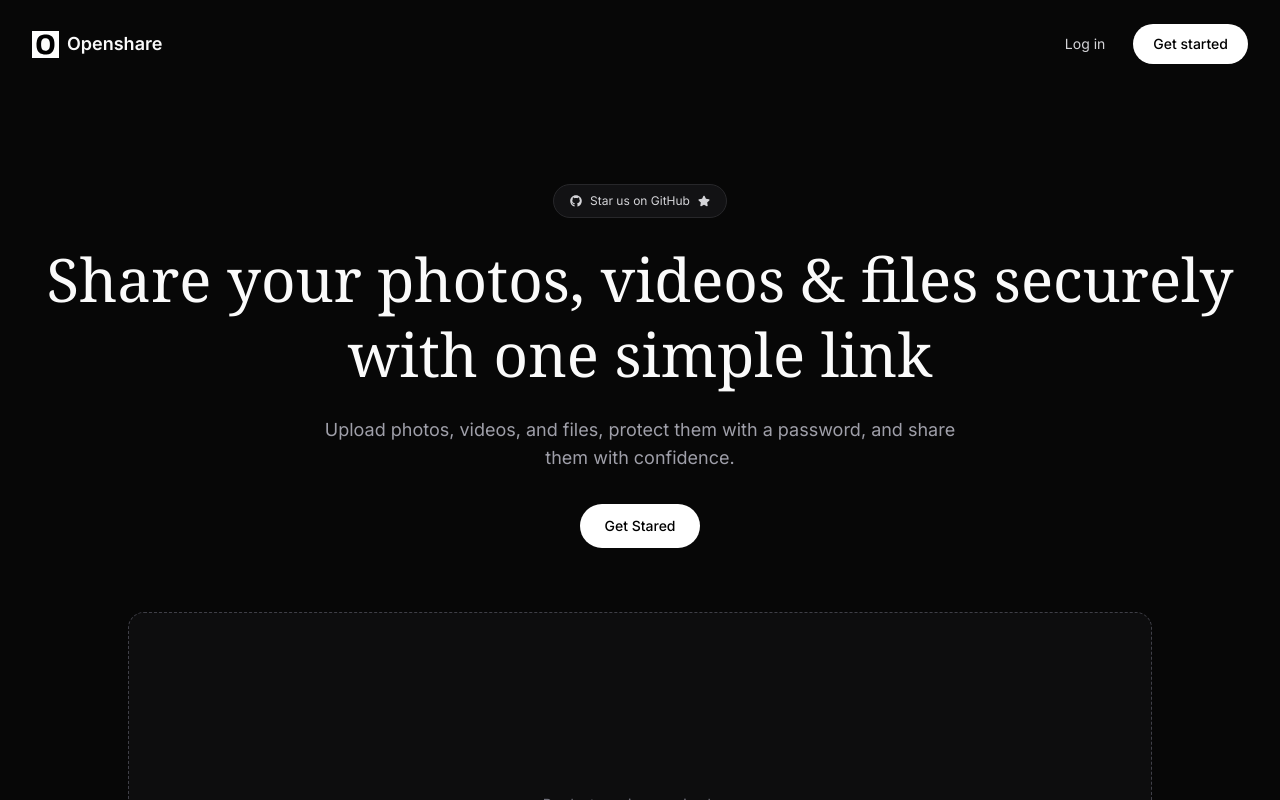
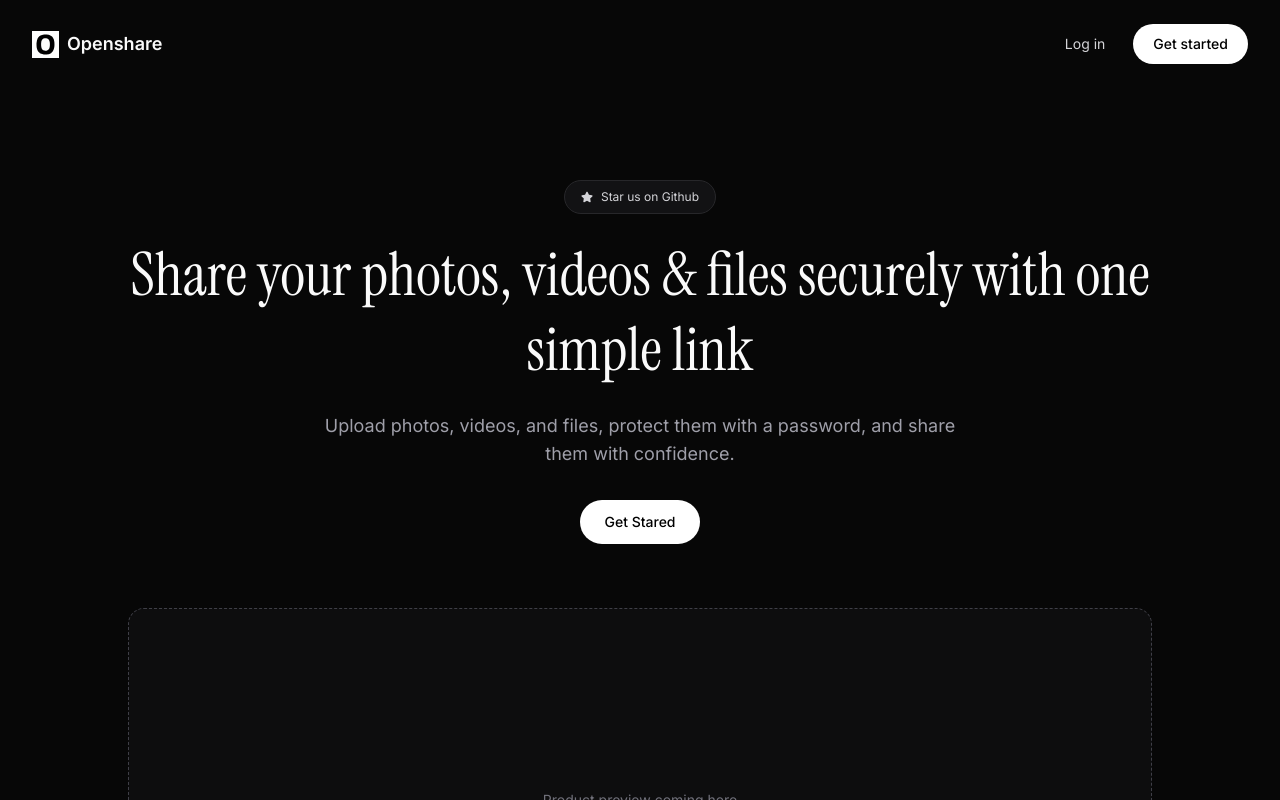
Before and after one commit to yshishir/openshare, a Next.js app: page / in a window 1280 px wide. Shown: the top 800 px of the page. Built offline with nearby package versions, Linux system fonts and the light colour scheme.

Commit message:
UI stuff

```diff
--- a/components/hero.tsx
+++ b/components/hero.tsx
@@ -10,20 +10,19 @@ const instrumentSerif = Instrument_Serif({
 
 export default function Hero() {
   return (
-    <main className="mx-auto flex w-full max-w-7xl flex-1 flex-col items-center px-6 pb-16 pt-20 text-center lg:px-8 lg:pt-24">
+    <main className="mx-auto flex w-full max-w-7xl flex-1 flex-col items-center px-6 pb-16 pt-20 text-center lg:px-8 lg:pt-23">
       <a
         href="https://github.com/yshishir/openshare"
         target="_blank"
         rel="noopener noreferrer"
         className="mb-6 flex items-center gap-2 rounded-full border border-zinc-800 bg-zinc-900/70 px-4 py-2 text-xs text-zinc-300"
       >
-        <FaGithub />
-        Star us on GitHub
         <FaStar />
+        Star us on Github
       </a>
 
       <h1
-        className={`${instrumentSerif}max-w-5xl font-serif text-6xl leading-tight sm:text-6xl lg:text-6xl`}
+        className={`${instrumentSerif.className} max-w-5xl text-6xl leading-tight sm:text-6xl lg:text-6xl`}
       >
         Share your photos, videos & files securely with one simple link
       </h1>
```
